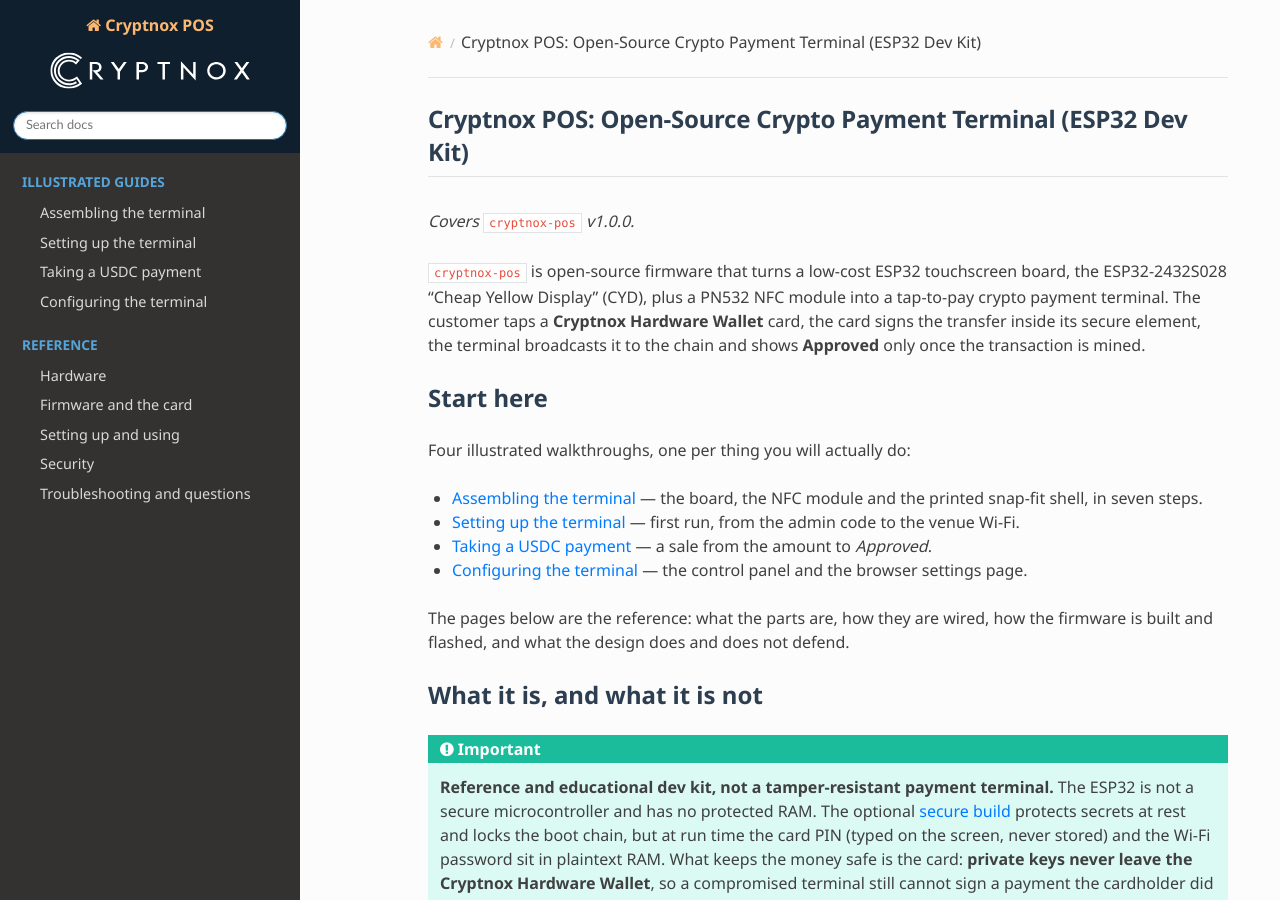
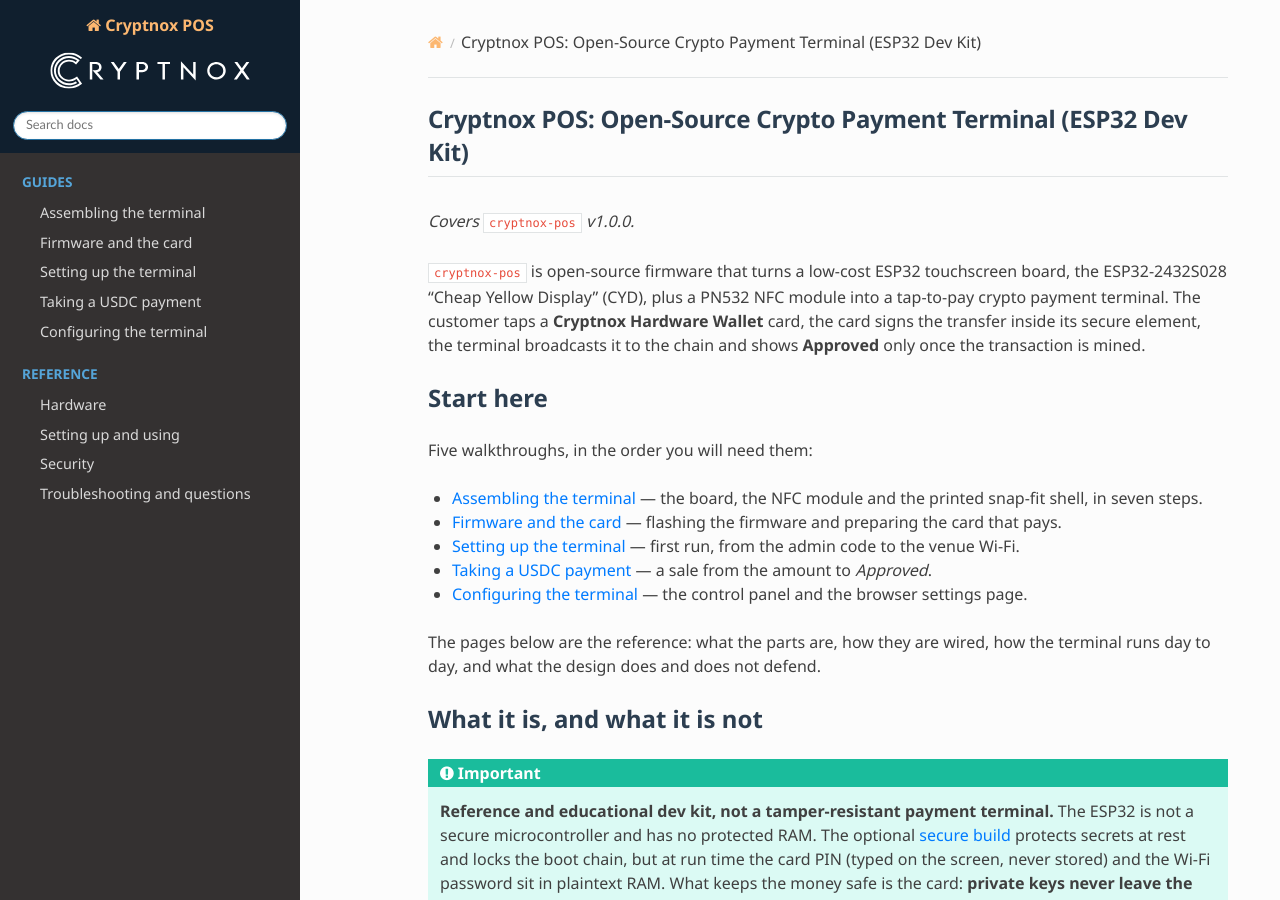
Before and after one commit to embarquech/cryptnox-pos, a Sphinx documentation site: the page built from docs/source/index.rst, in a window 1280 px wide and 900 px high. Built offline with Sphinx 7.4.7 and the Read the Docs theme 3.1.0, drawn with Linux system fonts in a browser that asks for light colours.

Commit message:
docs: move Firmware and the card into the Guides section, renamed from Illustrated guides, so the walkthroughs run in build order

```diff
--- a/docs/source/index.rst
+++ b/docs/source/index.rst
@@ -15,22 +15,24 @@
 Start here
 ==========
 
-Four illustrated walkthroughs, one per thing you will actually do:
+Five walkthroughs, in the order you will need them:
 
 * :doc:`guide-assembly` — the board, the NFC module and the printed snap-fit shell, in
   seven steps.
+* :doc:`flashing` — flashing the firmware and preparing the card that pays.
 * :doc:`guide-setup` — first run, from the admin code to the venue Wi-Fi.
 * :doc:`guide-payment` — a sale from the amount to *Approved*.
 * :doc:`guide-settings` — the control panel and the browser settings page.
 
-The pages below are the reference: what the parts are, how they are wired, how the firmware
-is built and flashed, and what the design does and does not defend.
+The pages below are the reference: what the parts are, how they are wired, how the terminal
+runs day to day, and what the design does and does not defend.
 
 .. toctree::
    :maxdepth: 1
-   :caption: Illustrated guides
+   :caption: Guides
 
    guide-assembly
+   flashing
    guide-setup
    guide-payment
    guide-settings
```
Also changed, not shown: other parts of docs/source/index.rst (+0 -1 lines).
